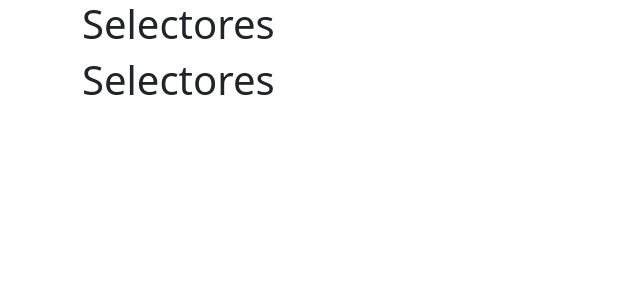
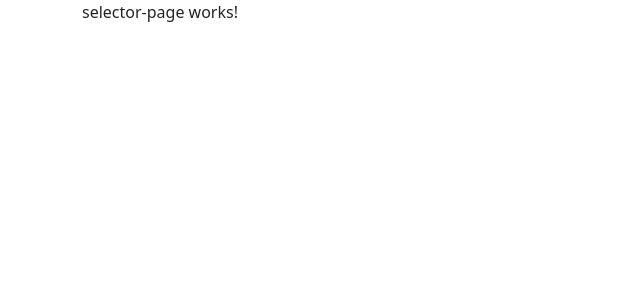
Before and after one commit to geovannysalvador/selectoresForm, an Angular app: page /selector/selector in a window 1280 px wide. Before the commit this address led to /. Shown: the top 300 px of the page, without its empty margins (0-640 px from the left). Built offline with nearby package versions, Linux system fonts and the light colour scheme.

Commit message:
Implementacion de rutas

```diff
--- a/src/app/app-routing.module.ts
+++ b/src/app/app-routing.module.ts
@@ -1,7 +1,16 @@
 import { NgModule } from '@angular/core';
 import { RouterModule, Routes } from '@angular/router';
 
-const routes: Routes = [];
+const routes: Routes = [
+  {
+    path: 'selector',
+    loadChildren: () => import('./countries/countries.module').then(m => m.CountriesModule),
+  },
+  {
+    path: '**',
+    redirectTo: 'selector',
+  },
+];
 
 @NgModule({
   imports: [RouterModule.forRoot(routes)],
--- a/src/app/app.component.html
+++ b/src/app/app.component.html
@@ -1,3 +1,2 @@
-<h1>Selectores</h1>
+
 <router-outlet></router-outlet>
-<h1>Selectores</h1>
--- a/src/app/app.module.ts
+++ b/src/app/app.module.ts
@@ -6,7 +6,7 @@ import { AppComponent } from './app.component';
 
 @NgModule({
   declarations: [
-    AppComponent
+    AppComponent,
   ],
   imports: [
     BrowserModule,
--- /dev/null
+++ b/src/app/countries/pages/selector-page/selector-page.component.html
@@ -0,0 +1 @@
+<p>selector-page works!</p>
```
Also changed, not shown: src/app/countries/countries-routing.module.ts (added, +19 -0 lines), src/app/countries/countries.module.ts (added, +17 -0 lines), src/app/countries/pages/selector-page/selector-page.component.ts (added, +10 -0 lines), src/app/countries/pages/selector-page/selector-page.component.css (added).
